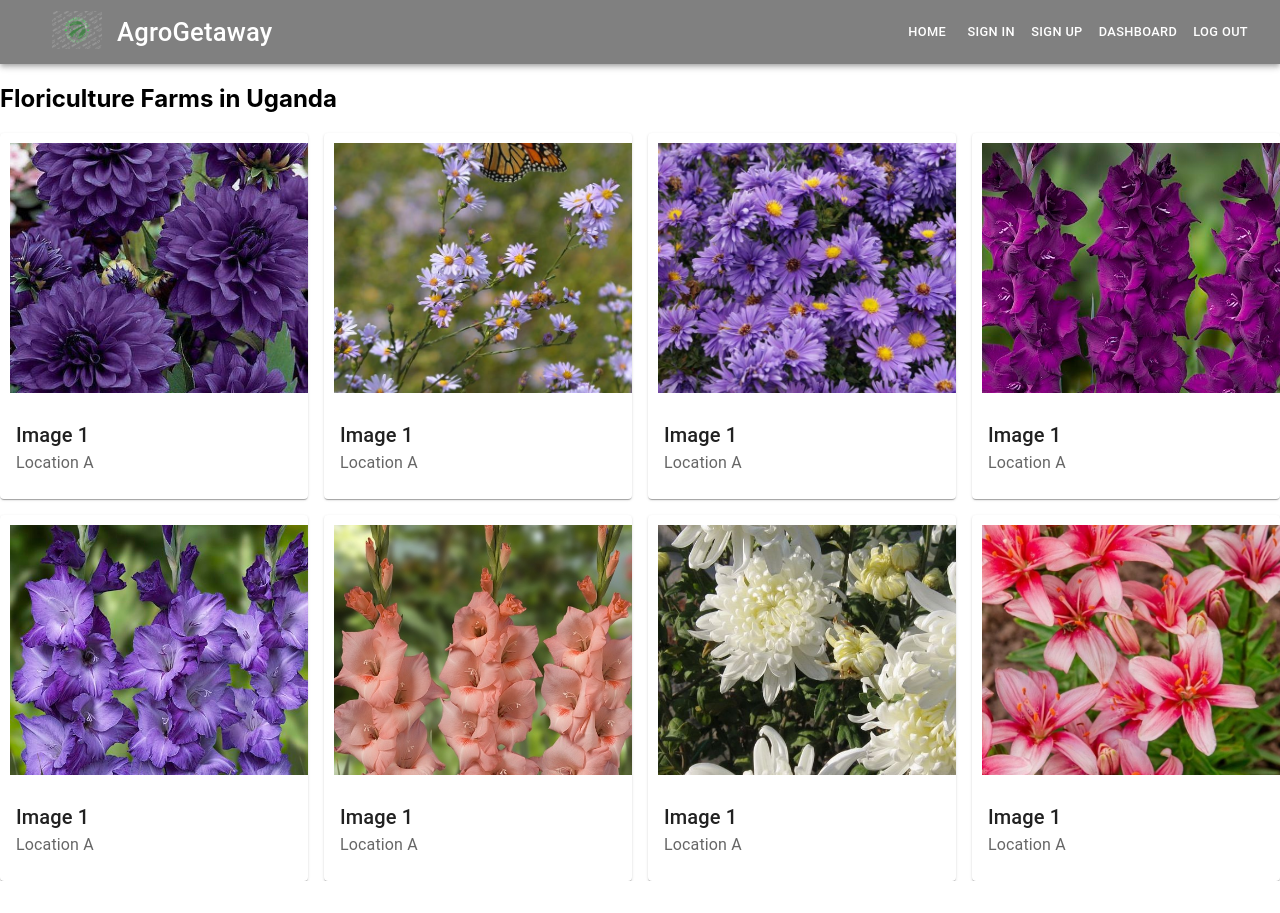
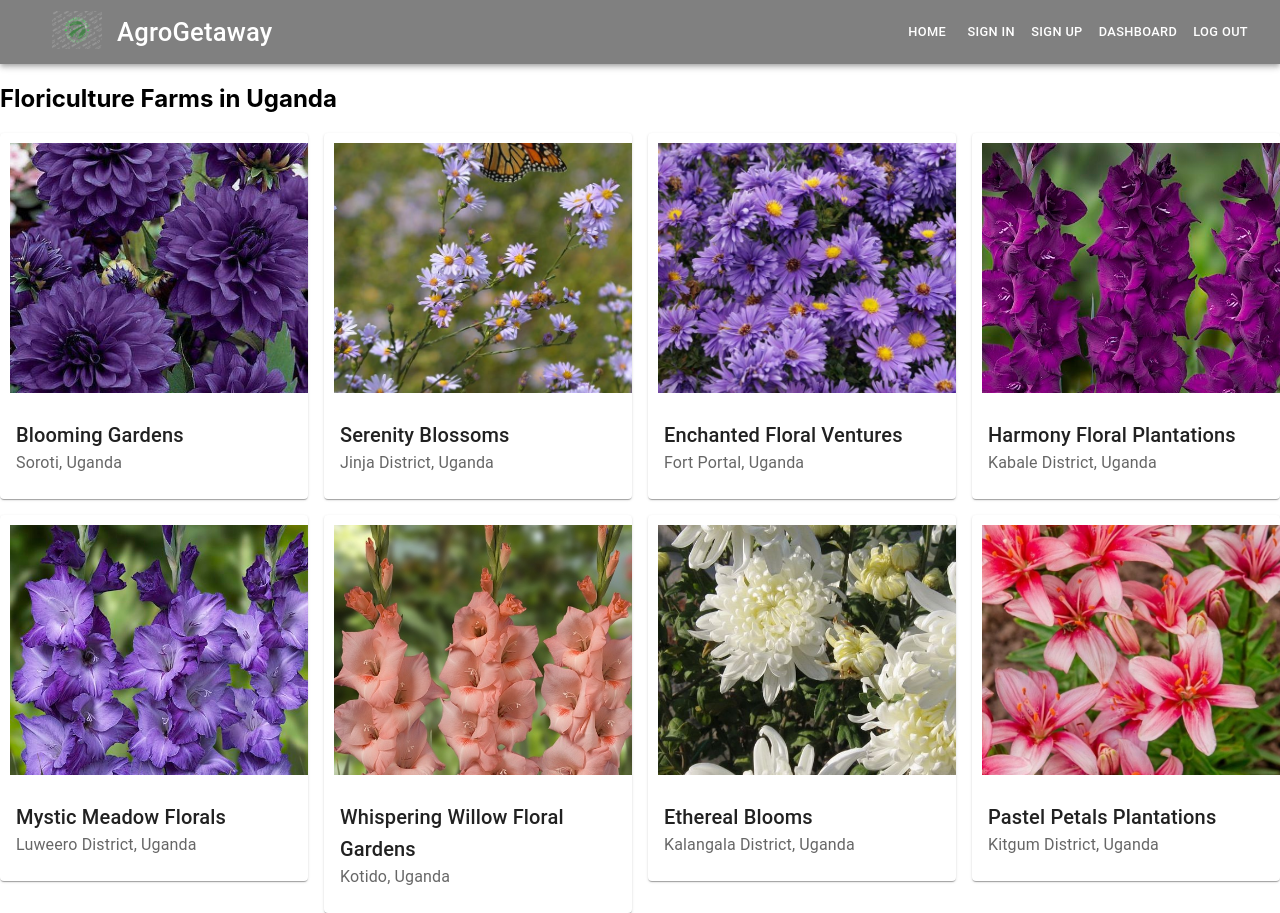
Before and after one commit to Agro-getaway/agrogetaway, a React (Create React App) app: page /floriculture in a window 1280 px wide. Before the commit the page ends 881 px from the top, so only its background shows below. Built offline with nearby package versions, Linux system fonts and the light colour scheme.

Commit message:
Update floriculture.js

```diff
--- a/src/components/Farms/floriculture.js
+++ b/src/components/Farms/floriculture.js
@@ -12,43 +12,43 @@ const Floriculture = () => {
   // Sample data of images with names, locations, and URLs
   const images = [
     {
-      name: "Image 1",
-      location: "Location A",
+      name: "Blooming Gardens ",
+      location: "Soroti, Uganda",
       image: one,
     },
     {
-      name: "Image 1",
-      location: "Location A",
+      name: "Serenity Blossoms",
+      location: " Jinja District, Uganda",
       image: two,
     },
     {
-      name: "Image 1",
-      location: "Location A",
+      name: "Enchanted Floral Ventures",
+      location: "Fort Portal, Uganda",
       image: three,
     },
     {
-      name: "Image 1",
-      location: "Location A",
+      name: "Harmony Floral Plantations",
+      location: " Kabale District, Uganda",
       image: four,
     },
     {
-      name: "Image 1",
-      location: "Location A",
+      name: "Mystic Meadow Florals",
+      location: " Luweero District, Uganda",
       image: five,
     },
     {
-      name: "Image 1",
-      location: "Location A",
+      name: "Whispering Willow Floral Gardens",
+      location: " Kotido, Uganda",
       image: six,
     },
     {
-      name: "Image 1",
-      location: "Location A",
+      name: "Ethereal Blooms ",
+      location: "Kalangala District, Uganda",
       image: seven,
     },
     {
-      name: "Image 1",
-      location: "Location A",
+      name: "Pastel Petals Plantations",
+      location: " Kitgum District, Uganda",
       image: eight,
     },
 
```
